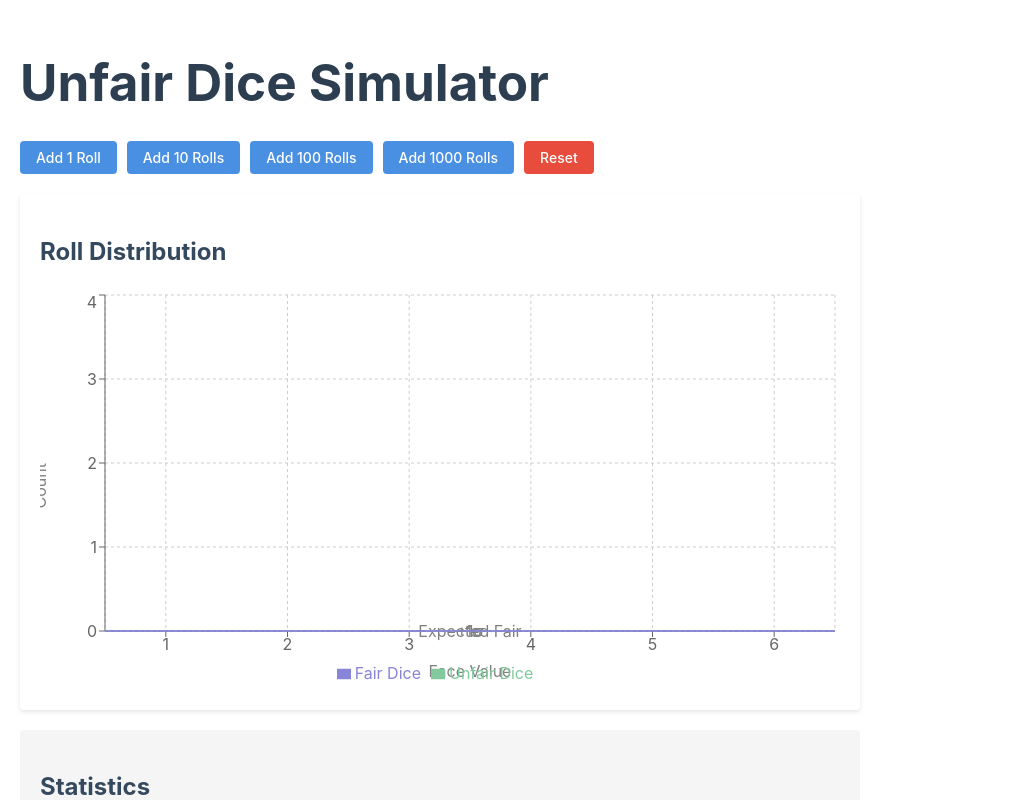
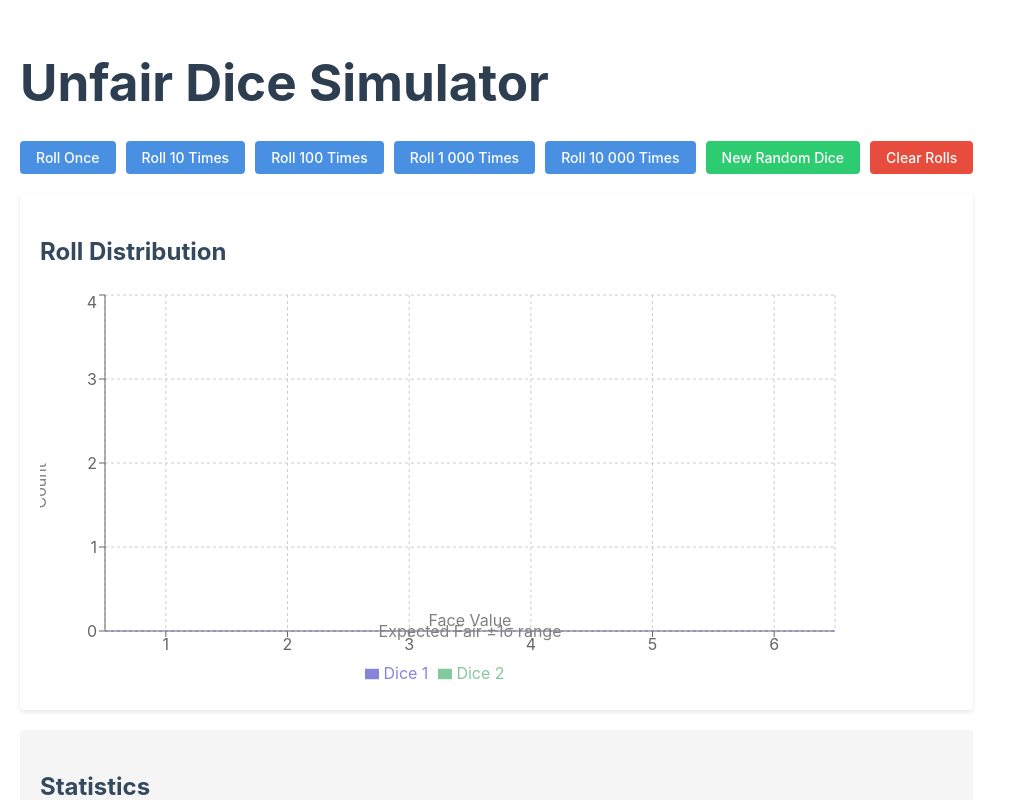
Before and after one commit to tkafka/unfair-dice-simulator, a React (Vite) app: page / in a window 1280 px wide. Shown: the top 800 px of the page, without its empty margins (0-1016 px from the left). Built offline with nearby package versions, Linux system fonts and the light colour scheme.

Commit message:
random unfair dice

```diff
--- a/src/App.tsx
+++ b/src/App.tsx
@@ -9,45 +9,62 @@ import {
   Tooltip,
   Legend,
   ReferenceLine,
+  ReferenceArea,
 } from "recharts";
 import { DiceService, RollResult } from "./services/DiceService";
 
-// Configure unfair dice weights (higher weight = higher probability)
-const unfairWeights = [1, 2, 3, 4, 5, 6]; // Increasingly unfair 6-sided die
-const diceService = new DiceService(unfairWeights);
-
 function App() {
   const [rolls, setRolls] = useState<RollResult[]>([]);
+  const [diceService, setDiceService] = useState(() => {
+    const unfairWeights = DiceService.generateRandomWeights(6);
+    return new DiceService(unfairWeights);
+  });
+
+  const handleNewDice = () => {
+    const unfairWeights = DiceService.generateRandomWeights(6);
+    setDiceService(new DiceService(unfairWeights));
+    setRolls([]); // Reset rolls when new dice is created
+  };
 
   const handleRoll = (count: number) => {
-    const fairRolls = diceService.rollMany(count, true);
-    const unfairRolls = diceService.rollMany(count, false);
-    setRolls((prevRolls) => [...prevRolls, ...fairRolls, ...unfairRolls]);
+    const firstRolls = diceService.rollMany(count, true);
+    const secondRolls = diceService.rollMany(count, false);
+    setRolls((prevRolls) => [...prevRolls, ...firstRolls, ...secondRolls]);
   };
 
   const stats = useMemo(() => {
     const faces = diceService.getFaces();
-    const { fair: fairProbs, fairStdDev } =
-      diceService.getExpectedProbabilities();
+    const {
+      first: firstProbs,
+      second: secondProbs,
+      fairStdDev,
+    } = diceService.getExpectedProbabilities();
 
     // Count occurrences of each face value
-    const fairCounts = new Array(faces).fill(0);
-    const unfairCounts = new Array(faces).fill(0);
+    const firstCounts = new Array(faces).fill(0);
+    const secondCounts = new Array(faces).fill(0);
 
     rolls.forEach((roll) => {
-      if (roll.isFair) {
-        fairCounts[roll.value - 1]++;
+      if (roll.isFirst) {
+        firstCounts[roll.value - 1]++;
       } else {
-        unfairCounts[roll.value - 1]++;
+        secondCounts[roll.value - 1]++;
       }
     });
 
-    const fairRollCount = rolls.filter((r) => r.isFair).length;
+    const firstRollCount = rolls.filter((r) => r.isFirst).length;
+    const secondRollCount = rolls.filter((r) => !r.isFirst).length;
+
+    // Use probabilities from the fair dice for expected values
+    const fairProbs = diceService.isFirstUnfair() ? secondProbs : firstProbs;
+    const fairRollCount = diceService.isFirstUnfair()
+      ? secondRollCount
+      : firstRollCount;
 
     return Array.from({ length: faces }, (_, i) => ({
       face: i + 1,
-      fairCount: fairCounts[i],
-      unfairCount: unfairCounts[i],
+      firstCount: firstCounts[i],
+      secondCount: secondCounts[i],
       expectedFair: fairProbs[i] * fairRollCount,
       expectedFairLower: Math.max(
         0,
@@ -56,21 +73,25 @@ function App() {
       expectedFairUpper:
         fairProbs[i] * fairRollCount + fairStdDev * Math.sqrt(fairRollCount),
     }));
-  }, [rolls]);
+  }, [rolls, diceService]);
 
   return (
     <div style={{ padding: "20px", maxWidth: "1000px", margin: "0 auto" }}>
       <h1>Unfair Dice Simulator</h1>
       <div className="button-group">
-        <button onClick={() => handleRoll(1)}>Add 1 Roll</button>
-        <button onClick={() => handleRoll(10)}>Add 10 Rolls</button>
-        <button onClick={() => handleRoll(100)}>Add 100 Rolls</button>
-        <button onClick={() => handleRoll(1000)}>Add 1000 Rolls</button>
+        <button onClick={() => handleRoll(1)}>Roll Once</button>
+        <button onClick={() => handleRoll(10)}>Roll 10 Times</button>
+        <button onClick={() => handleRoll(100)}>Roll 100 Times</button>
+        <button onClick={() => handleRoll(1000)}>Roll 1 000 Times</button>
+        <button onClick={() => handleRoll(10000)}>Roll 10 000 Times</button>
+        <button onClick={handleNewDice} style={{ backgroundColor: "#2ecc71" }}>
+          New Random Dice
+        </button>
         <button
           onClick={() => setRolls([])}
           style={{ backgroundColor: "#e74c3c" }}
         >
-          Reset
+          Clear Rolls
         </button>
       </div>
 
@@ -80,48 +101,33 @@ function App() {
           <CartesianGrid strokeDasharray="3 3" />
           <XAxis
             dataKey="face"
-            label={{ value: "Face Value", position: "bottom" }}
+            label={{ value: "Face Value", position: "top" }}
           />
           <YAxis label={{ value: "Count", angle: -90, position: "left" }} />
           <Tooltip />
           <Legend />
-          <Bar dataKey="fairCount" name="Fair Dice" fill="#8884d8" />
-          <Bar dataKey="unfairCount" name="Unfair Dice" fill="#82ca9d" />
-          {stats.map((stat, index) => (
-            <ReferenceLine
-              key={`fair-${index}`}
-              y={stat.expectedFair}
-              stroke="#8884d8"
-              strokeDasharray="3 3"
-              label={index === 0 ? "Expected Fair" : undefined}
-            />
-          ))}
-          {stats.map((stat, index) => (
-            <ReferenceLine
-              key={`fair-lower-${index}`}
-              y={stat.expectedFairLower}
-              stroke="#8884d8"
-              strokeOpacity={0.3}
-              label={index === 0 ? "-1σ" : undefined}
-            />
-          ))}
-          {stats.map((stat, index) => (
-            <ReferenceLine
-              key={`fair-upper-${index}`}
-              y={stat.expectedFairUpper}
-              stroke="#8884d8"
-              strokeOpacity={0.3}
-              label={index === 0 ? "+1σ" : undefined}
-            />
-          ))}
+          <Bar dataKey="firstCount" name="Dice 1" fill="#8884d8" />
+          <Bar dataKey="secondCount" name="Dice 2" fill="#82ca9d" />
+          <ReferenceLine
+            y={stats[0]?.expectedFair}
+            stroke="#8884d8"
+            strokeDasharray="3 3"
+          />
+          <ReferenceArea
+            y1={stats[0]?.expectedFairLower}
+            y2={stats[0]?.expectedFairUpper}
+            fill="#8884d8"
+            fillOpacity={0.1}
+            label="Expected Fair ±1σ range"
+          />
         </BarChart>
       </div>
 
       <div className="stats-container">
         <h2>Statistics</h2>
         <p>Total Rolls: {rolls.length}</p>
-        <p>Fair Dice Rolls: {rolls.filter((r) => r.isFair).length}</p>
-        <p>Unfair Dice Rolls: {rolls.filter((r) => !r.isFair).length}</p>
+        <p>Dice 1 Rolls: {rolls.filter((r) => r.isFirst).length}</p>
+        <p>Dice 2 Rolls: {rolls.filter((r) => !r.isFirst).length}</p>
       </div>
     </div>
   );
--- a/src/services/DiceService.ts
+++ b/src/services/DiceService.ts
@@ -5,26 +5,36 @@ export interface DiceConfig {
 
 export interface RollResult {
   value: number;
-  isFair: boolean;
+  isFirst: boolean;
 }
 
 export class DiceService {
-  private fairDice: DiceConfig;
-  private unfairDice: DiceConfig;
+  private dice1: DiceConfig;
+  private dice2: DiceConfig;
+  private unfairIsFirst: boolean;
 
-  constructor(unfairWeights: number[]) {
+  static generateRandomWeights(faces: number): number[] {
+    return Array.from({ length: faces }, () => 1 + Math.random());
+  }
+
+  constructor(unfairWeights: number[], unfairIsFirst?: boolean) {
     const faces = unfairWeights.length;
-    this.fairDice = {
+    const fairConfig = {
       faces,
       weights: Array(faces).fill(1 / faces),
     };
 
     // Normalize weights to sum to 1
     const sum = unfairWeights.reduce((a, b) => a + b, 0);
-    this.unfairDice = {
+    const unfairConfig = {
       faces,
       weights: unfairWeights.map((w) => w / sum),
     };
+
+    // Randomly assign which dice is unfair if not specified
+    this.unfairIsFirst = unfairIsFirst ?? Math.random() < 0.5;
+    this.dice1 = this.unfairIsFirst ? unfairConfig : fairConfig;
+    this.dice2 = this.unfairIsFirst ? fairConfig : unfairConfig;
   }
 
   private rollWeighted(config: DiceConfig): number {
@@ -43,50 +53,36 @@ export class DiceService {
     return weights.length; // Fallback to last face
   }
 
-  rollFair(): RollResult {
+  private rollDice(isFirst: boolean): RollResult {
+    const config = isFirst ? this.dice1 : this.dice2;
     return {
-      value: this.rollWeighted(this.fairDice),
-      isFair: true,
+      value: this.rollWeighted(config),
+      isFirst,
     };
   }
 
-  rollUnfair(): RollResult {
-    return {
-      value: this.rollWeighted(this.unfairDice),
-      isFair: false,
-    };
-  }
-
-  rollMany(count: number, isFair: boolean): RollResult[] {
-    const results: RollResult[] = [];
-    const rollMethod = isFair
-      ? this.rollFair.bind(this)
-      : this.rollUnfair.bind(this);
-
-    for (let i = 0; i < count; i++) {
-      results.push(rollMethod());
-    }
-
-    return results;
+  rollMany(count: number, isFirst: boolean): RollResult[] {
+    return Array.from({ length: count }, () => this.rollDice(isFirst));
   }
 
   getExpectedProbabilities(): {
-    fair: number[];
-    unfair: number[];
+    first: number[];
+    second: number[];
     fairStdDev: number;
   } {
-    const fairProb = 1 / this.fairDice.faces;
-    // For a fair dice, standard deviation = sqrt(np(1-p))
-    // where n is number of trials and p is probability of success
+    const fairProb = 1 / this.dice1.faces;
     return {
-      fair: Array(this.fairDice.faces).fill(fairProb),
-      unfair:
-        this.unfairDice.weights || Array(this.unfairDice.faces).fill(fairProb),
+      first: this.dice1.weights || Array(this.dice1.faces).fill(fairProb),
+      second: this.dice2.weights || Array(this.dice2.faces).fill(fairProb),
       fairStdDev: Math.sqrt(fairProb * (1 - fairProb)),
     };
   }
 
   getFaces(): number {
-    return this.fairDice.faces;
+    return this.dice1.faces;
+  }
+
+  isFirstUnfair(): boolean {
+    return this.unfairIsFirst;
   }
 }
```
Also changed, not shown: features/unfair-dice-simulator.md (+7 -5 lines).
